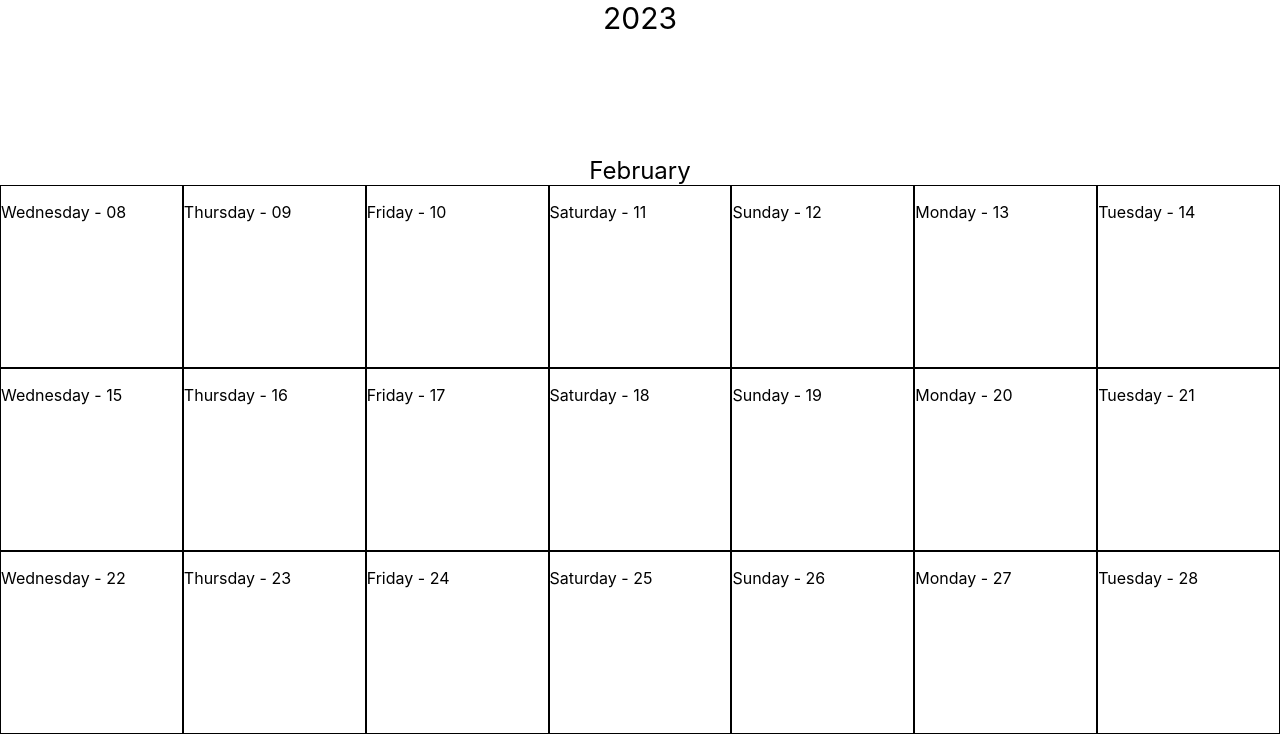
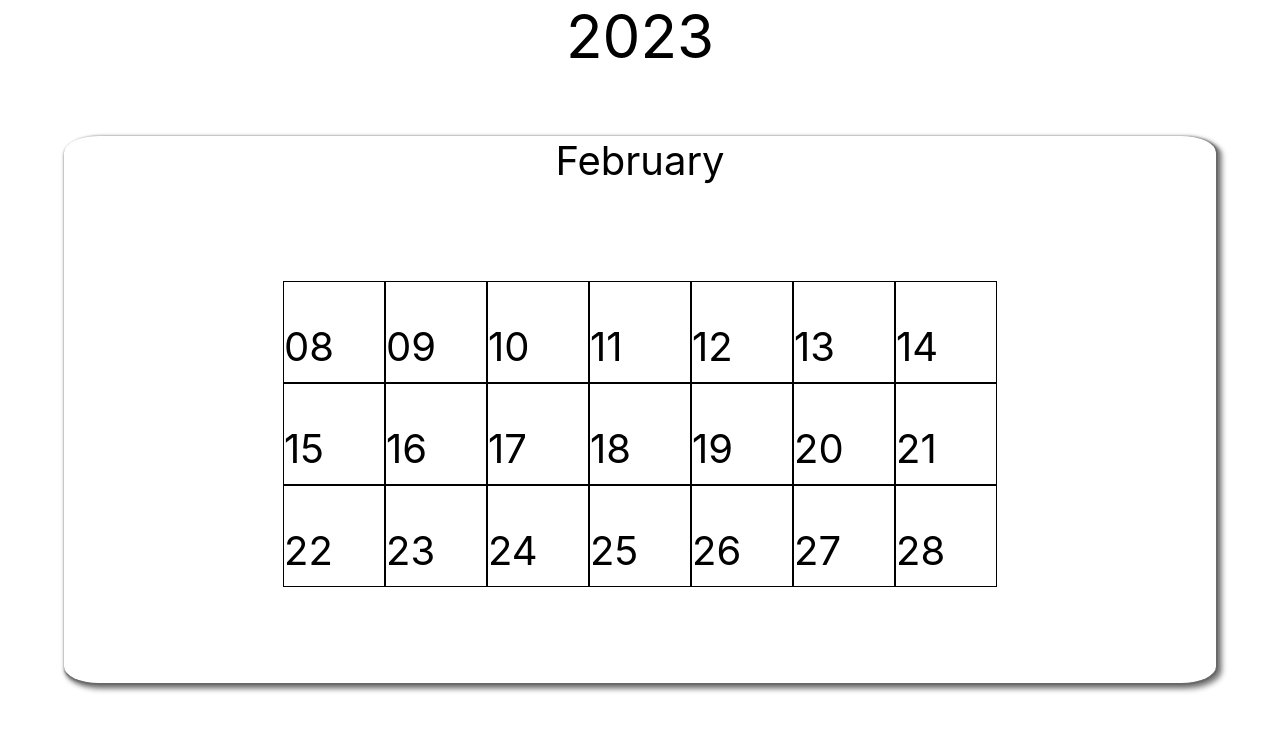
Before and after one commit to evanjscallan/growup, a React (Create React App) app: page / in a window 1280 px wide. Shown: the top 737 px of the page. Built offline with nearby package versions, Linux system fonts and the light colour scheme.

Commit message:
Added clickable function highlightOneCell(); Offloaded inline CSS into App.css; Added additional CSS

```diff
--- a/package.json
+++ b/package.json
@@ -8,7 +8,7 @@
     "@testing-library/user-event": "^13.2.1",
     "@types/jest": "^27.0.1",
     "@types/node": "^16.7.13",
-    "@types/react": "^18.0.0",
+    "@types/react": "^18.0.27",
     "@types/react-dom": "^18.0.0",
     "react": "^18.2.0",
     "react-dom": "^18.2.0",
--- a/src/App.css
+++ b/src/App.css
@@ -2,6 +2,56 @@
   text-align: center;
 }
 
+.griddy{
+  margin: 4rem;
+  padding: 2rem;
+  display: grid;
+  grid-template-columns: repeat(7, minmax(0, 1fr));
+}
+
+.monthy{
+  display: flex;
+
+  justify-content: center;
+  align-items: center;
+
+}
+
+.cellBlock{
+  display: flex;
+  width: 100px;
+  height: 100px;
+  aspect-ratio: '1/1';
+  -webkit-aspect-ratio: '1/1';
+  border: 1px solid black;
+}
+
+.yearClass{
+  width: 100%;
+  text-align: center;
+  font-size: 60px;
+  margin-bottom: 1em;
+
+}
+
+.monthClass{
+  border-radius: 3%;
+  box-shadow: 1px 1px 1px 1px rgba(0,0,0,0.2),
+  2px 2px 2px 2px rgba(0,0,0,0.2),
+  3px 3px 3px 3px rgba(0,0,0,0.2),
+  4px 4px 4px 4px rgba(0,0,0,0.2);
+
+  margin: 4rem;
+  text-align: center;
+  font-size: 40px;
+
+}
+
+.clicked{
+  background-color: lightcoral;
+  width: 100px;
+  height: 100px;
+}
 .App-logo {
   height: 40vmin;
   pointer-events: none;
--- a/src/components/CustomCalendar.tsx
+++ b/src/components/CustomCalendar.tsx
@@ -1,33 +1,48 @@
 import { generateCalendar, getDate, getDayOfWeek } from "../utils/calendar";
-
+import React, {useState} from 'react'
 import type { FC } from 'react';
-
+import './../App.css'
 export const CustomCalendar: FC = () => {
+  const [style, setStyle] = useState('normal')
+  const [active, setActive] = useState(false)
   const dates = generateCalendar();
 
-
+  const highlightOneCell = (e: any) => {
+    setActive(!active)
+    if (!active){
+      e.target.className = 'clicked'
+    }
+    if (active){
+      e.target.className = 'cellBlock'
+    }
+  }
 
   return (
+    <>
     <div>
       {[...dates.entries()].map(([year, months]) => (
         <div>
-          <div style={{ width: '100%', textAlign: 'center', fontSize: 30, marginBottom: '4em' }}>{year}</div>
+          <div  className="yearClass">{year}</div>
           <div>
             {[...months.entries()].map(([month, days]) => (
-              <div key={month}>
-                <div style={{ width: '100%', textAlign: 'center', fontSize: 24 }}>{month}</div>
-                <div style={{ display: 'grid', gridTemplateColumns: 'repeat(7, minmax(0, 1fr))' }}>
+              <div className='monthClass' key={month}>
+                <div>{month}</div>
+                <div className='monthy'>
+                <div className='griddy' >
                   {days.map((day) => (
-                    <div style={{ display: 'flex', aspectRatio: '1 / 1', border: '1px solid black' }}>
-                      <p>{getDayOfWeek(day)} - {getDate(day)}</p>
+                    <div onClick={(e) => highlightOneCell(e)}  className='cellBlock' >
+                      <p className='cell'>{getDate(day)}</p>
                     </div>
                   ))}
+                  </div>
                 </div>
               </div>
             ))}
           </div>
         </div>
       ))}
+
     </div>
+    </>
   );
 };
--- a/src/utils/calendar.ts
+++ b/src/utils/calendar.ts
@@ -3,7 +3,7 @@ export const getDayOfWeek = (date: Date) => {
     date
   );
 }
-
+const ahhh = new Intl.DateTimeFormat("en-US")
 export const getDate = (date: Date) => {
   return new Intl.DateTimeFormat("en-US", { day: '2-digit' }).format(
     date
@@ -44,7 +44,7 @@ export const generateCalendar = (): Map<number, Map<string, Date[]>> => {
     }
     // New day
     else {
-      const daysInMonth = existingYearMap.get(month) ?? [];
+      let daysInMonth = existingYearMap.get(month) ?? [];
       daysInMonth?.push(dateObj);
       existingYearMap.set(month, daysInMonth);
       organizedDates.set(year, existingYearMap);
--- a/tsconfig.json
+++ b/tsconfig.json
@@ -18,7 +18,7 @@
     "resolveJsonModule": true,
     "isolatedModules": true,
     "noEmit": true,
-    "jsx": "react-jsx"
+    "jsx": "preserve"
   },
   "include": [
     "src"
```
Also changed, not shown: 1 other file (tests, documents, lock files or other folders).
